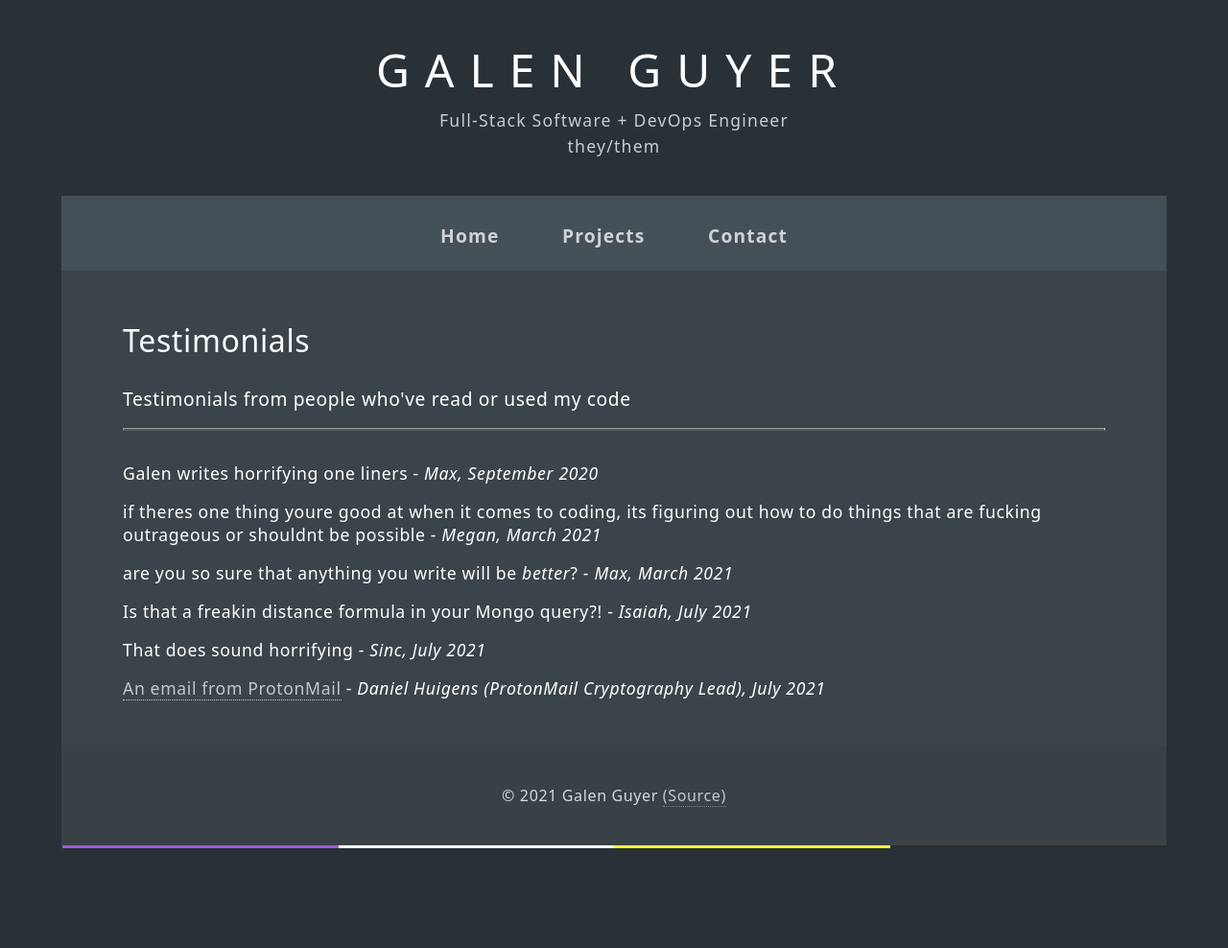
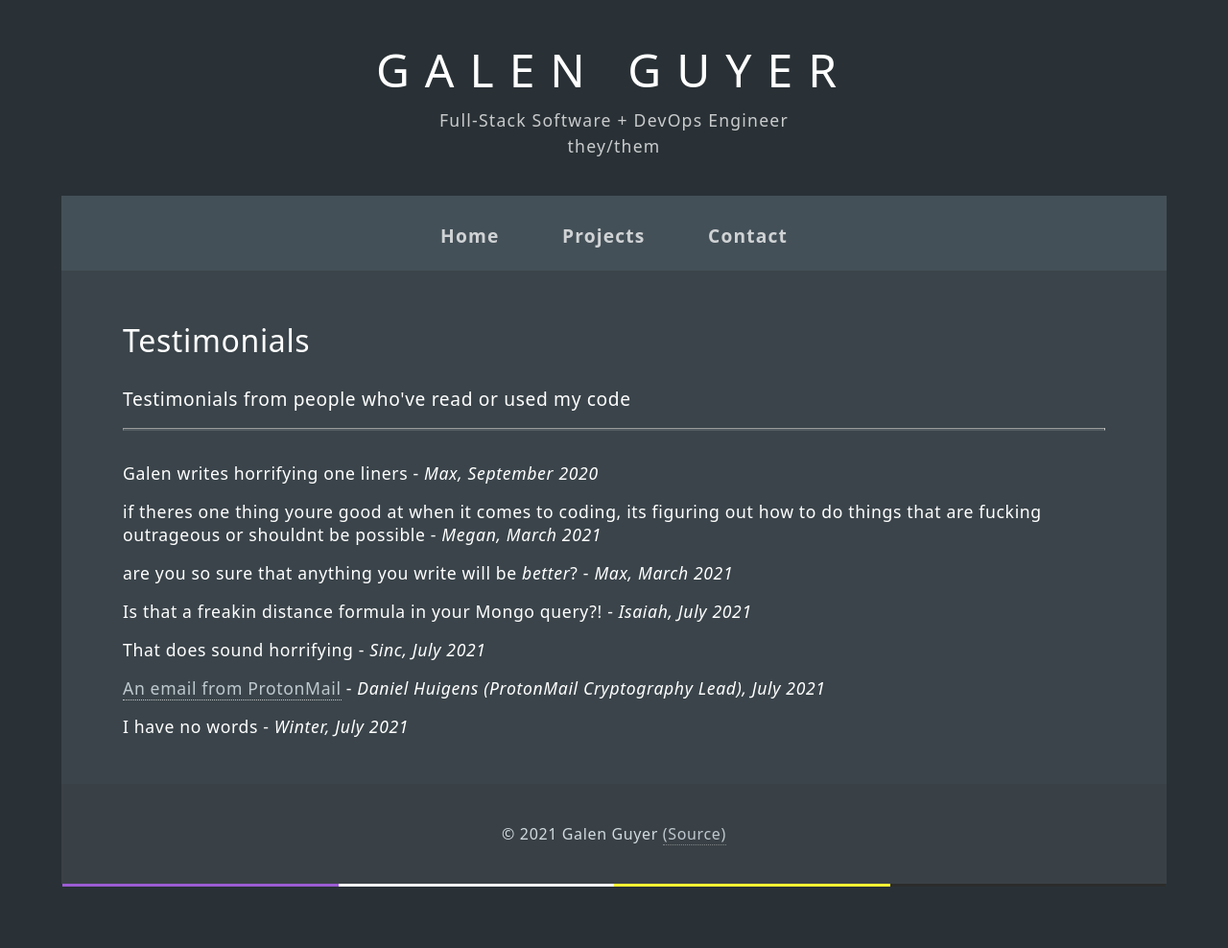
Before and after one commit to galenguyer/galenguyer.github.io, a Jekyll site: the page built from testimonials/index.html, in a window 1280 px wide. Shown: the whole page at 96% size. Built offline with Jekyll 4.4.1, drawn with Linux system fonts in a browser that asks for light colours; before the commit the page ends 948 px from its top, so only the background shows below that.

Commit message:
update tesimonials

```diff
--- a/testimonials/index.html
+++ b/testimonials/index.html
@@ -17,3 +17,4 @@ styles: ["main"]
 <p>Is that a freakin distance formula in your Mongo query?! - <i>Isaiah, July 2021</i></p>
 <p>That does sound horrifying - <i>Sinc, July 2021</i></p>
 <p><a href="./protonmail-email">An email from ProtonMail</a> - <i>Daniel Huigens (ProtonMail Cryptography Lead), July 2021</i></p>
+<p>I have no words - <i>Winter, July 2021</i></p>
```
